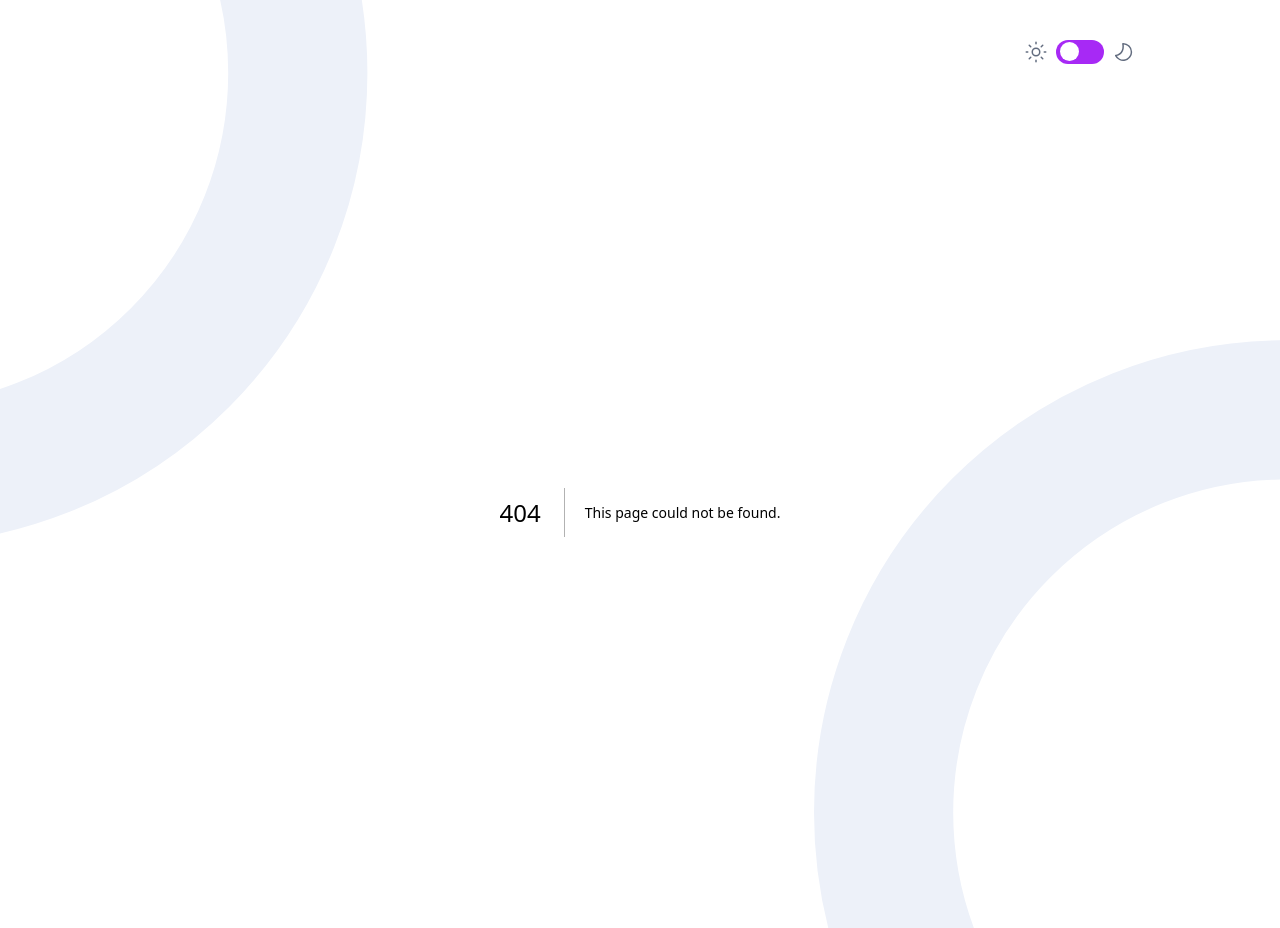
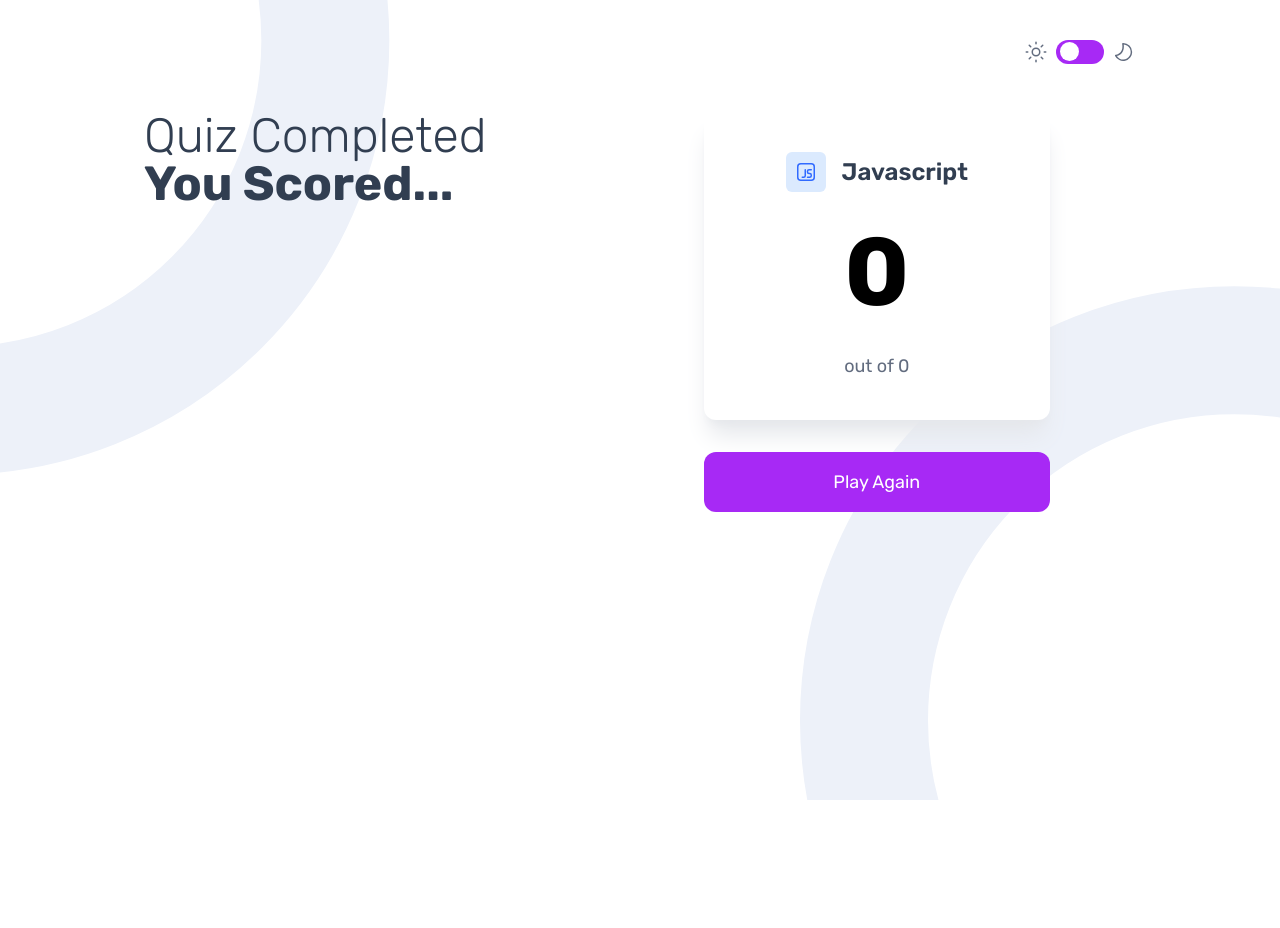
Before and after one commit to duncan-chege/frontend-quiz, a Next.js app: page /javascript/final-score in a window 1280 px wide. Before the commit this address had no page. After the commit the page ends 800 px from the top, so only its background shows below. Built offline with nearby package versions, Linux system fonts and the light colour scheme.

Commit message:
set title and icon to the scorescreen component

```diff
--- /dev/null
+++ b/app/javascript/final-score/page.tsx
@@ -0,0 +1,7 @@
+import ScoreScreen from "@/components/ScoreScreen";
+
+export default function JavascriptFinalScore(){
+    return (
+        <ScoreScreen/>
+    )
+}
--- a/components/QuizComponent.tsx
+++ b/components/QuizComponent.tsx
@@ -86,9 +86,26 @@ export default function QuizComponent({ quizIndex }: QuizComponentProps) {
   // Redirect to final score page
   useEffect(() => {
     if (quizFinished) {
-      router.push("/accessibility/final-score");
+      let category = ""; // Default empty category
+
+      // Determine category based on quizIndex
+      switch(quizIndex){
+        case 1:
+          category = "html";
+          break;
+        case 2:
+          category = "css";
+          break;
+        case 3:
+          category = "javascript";
+          break;
+        case 4:
+          category = "accessibility";
+          break;
+      }
+      router.push(`/${category}/final-score`);
     }
-  }, [quizFinished]);
+  }, [quizFinished, quizIndex]);
 
   const nextQuestion = () => {
     if (currentIndex < questions.length - 1) {
--- a/components/ScoreScreen.tsx
+++ b/components/ScoreScreen.tsx
@@ -2,6 +2,7 @@
 
 import { usePathname } from "next/navigation";
 import accessibilityIcon from "@/public/icon-accessibility.svg";
+import javascriptIcon from "@/public/icon-js.svg";
 import Image from "next/image";
 import { useQuiz } from "@/context/QuizContext";
 import Link from "next/link";
@@ -13,6 +14,7 @@ export default function ScoreScreen() {
 
   const dynamicPageData: { [key: string]: { title: string; icon: string } } = {
     accessibility: { title: "Accessibility", icon: accessibilityIcon },
+    javascript: { title: "Javascript", icon: javascriptIcon },
     // "html": { title: "HTML", icon: htmlIcon },
     // "css": { title: "CSS", icon: cssIcon }
   };
@@ -37,7 +39,13 @@ export default function ScoreScreen() {
         <div className="flex flex-col items-center gap-y-8 shadow-xl shadow-gray-200 bg-white rounded-xl py-10 px-16">
           <div className="flex items-center gap-x-4">
             <Image
-              className="p-2 bg-fuchsia-100 rounded-md"
+              className={`p-2 rounded-md ${
+                title === "Accessibility"
+                  ? "bg-fuchsia-100"
+                  : title === "Javascript"
+                  ? "bg-blue-100"
+                  : ""
+              }`}
               src={icon}
               alt={`${title} icon`}
             />
@@ -50,9 +58,9 @@ export default function ScoreScreen() {
         </div>
 
         <Link href="/">
-        <button className="mt-8 hover:bg-fuchsia-400 w-full bg-purple cursor-pointer p-4 rounded-xl text-white text-lg">
-          Play Again
-        </button>
+          <button className="mt-8 hover:bg-fuchsia-400 w-full bg-purple cursor-pointer p-4 rounded-xl text-white text-lg">
+            Play Again
+          </button>
         </Link>
       </div>
     </div>
```
